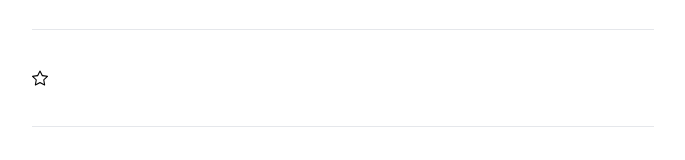
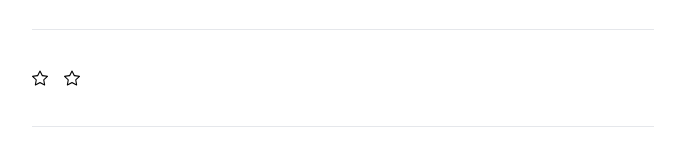
Before and after one commit to tatasadi/react-component-library, a React (Vite) app: page / in a window 1280 px wide. Shown: the part 228-388 px from the top of the page, without its empty margins (297-982 px from the left). Built offline with nearby package versions, Linux system fonts and the light colour scheme.

Commit message:
Toggle Display

```diff
--- a/src/App.jsx
+++ b/src/App.jsx
@@ -2,6 +2,7 @@ import ButtonExample from "./components/Button/ButtonExample"
 import MenuExample from "./components/Menu/MenuExample"
 import MenuWithToggleExample from "./components/MenuWithToggle/MenuWithToggleExample"
 import Star from "./components/Star"
+import StarWithToggleDisplay from "./components/StarWithToggleDisplay"
 
 function App() {
   return (
@@ -10,7 +11,12 @@ function App() {
       <hr className="my-10" />
       <MenuExample />
       <hr className="my-10" />
-      <Star onChange={() => console.log("Star clicked!")} />
+      <div className="flex gap-4">
+        <Star onChange={() => console.log("Star clicked!")} />
+        <StarWithToggleDisplay
+          onChange={() => console.log("StarWithToggleDisplay clicked!")}
+        />
+      </div>
       <hr className="my-10" />
       <MenuWithToggleExample />
     </main>
--- /dev/null
+++ b/src/components/StarWithToggleDisplay.jsx
@@ -0,0 +1,22 @@
+import React from "react"
+import Toggle from "./Toggle/index"
+import { BsStar, BsStarFill } from "react-icons/bs"
+import ToggleDisplay from "./Toggle/ToggleDisplay"
+
+export default function StarWithToggleDisplay({ onChange }) {
+  return (
+    <Toggle onToggle={onChange}>
+      <Toggle.Button>
+        <Toggle.Display>
+          {(on) =>
+            on ? (
+              <BsStarFill className="star filled" />
+            ) : (
+              <BsStar className="star" />
+            )
+          }
+        </Toggle.Display>
+      </Toggle.Button>
+    </Toggle>
+  )
+}
--- /dev/null
+++ b/src/components/Toggle/ToggleDisplay.jsx
@@ -0,0 +1,8 @@
+import React from "react"
+import { ToggleContext } from "./Toggle"
+
+export default function ToggleDisplay({ children }) {
+  const { on } = React.useContext(ToggleContext)
+
+  return children(on)
+}
--- a/src/components/Toggle/index.jsx
+++ b/src/components/Toggle/index.jsx
@@ -2,9 +2,11 @@ import Toggle from "./Toggle"
 import ToggleButton from "./ToggleButton"
 import ToggleOn from "./ToggleOn"
 import ToggleOff from "./ToggleOff"
+import ToggleDisplay from "./ToggleDisplay"
 
 Toggle.Button = ToggleButton
 Toggle.On = ToggleOn
 Toggle.Off = ToggleOff
+Toggle.Display = ToggleDisplay
 
 export default Toggle
```
